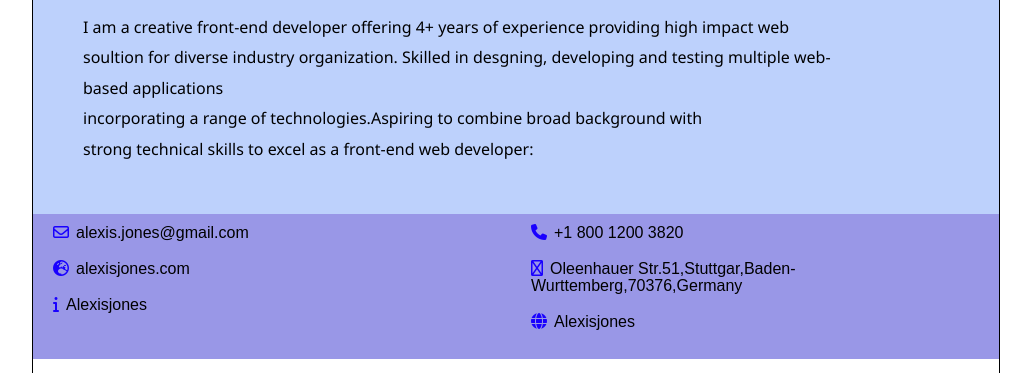
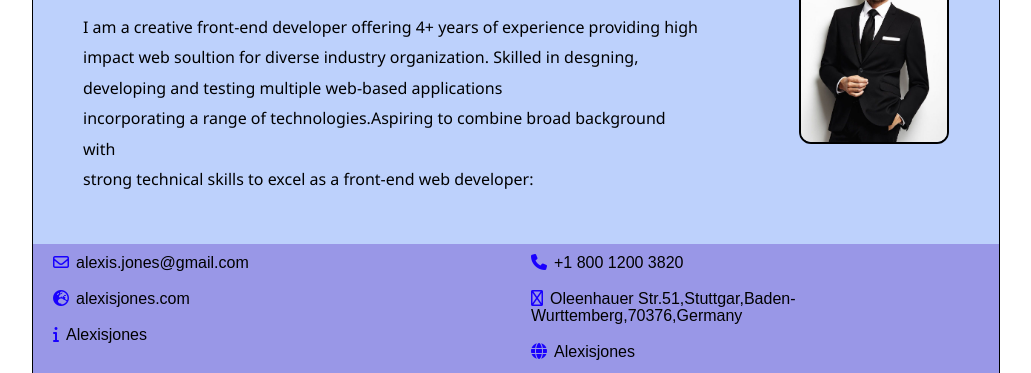
Before and after one commit to khanali454/leafish-resume-template, a plain HTML site: page index.html in a window 1280 px wide. Shown: the part 109-482 px from the top of the page, without its empty margins (148-1179 px from the left). Drawn offline with Linux system fonts and the light colour scheme.

Commit message:
image upload

```diff
--- a/index.html
+++ b/index.html
@@ -30,7 +30,7 @@
           </p>
         </div>
         <div class="img">
-          <img src="su.jpg" alt="" />
+          <img src="images/su.jpg" alt="" />
         </div>
       </div>
 
```
